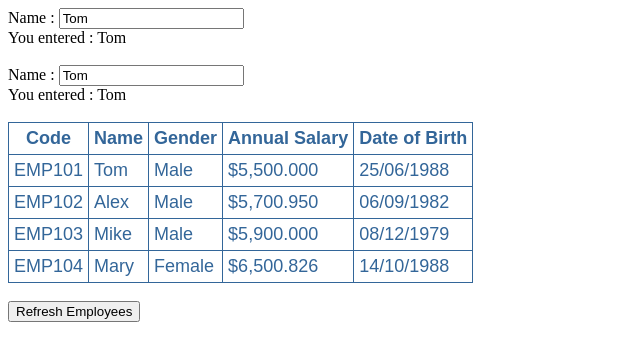
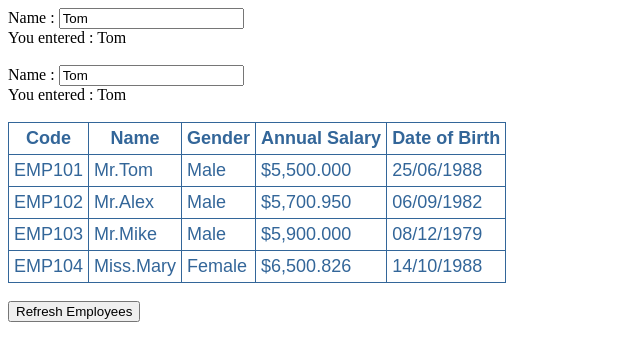
Before and after one commit to nesta-bg/Angular8-App-Part1, an Angular app in the folder Angular8-App-Part1/ClientApp/: page / in a window 1280 px wide. Shown: the top 360 px of the page, without its empty margins (0-640 px from the left). Built offline with nearby package versions, Linux system fonts and the light colour scheme.

Commit message:
Angular Custom Pipe.

```diff
--- a/Angular8-App-Part1/ClientApp/src/app/app.module.ts
+++ b/Angular8-App-Part1/ClientApp/src/app/app.module.ts
@@ -5,12 +5,14 @@ import { FormsModule } from '@angular/forms';
 import { AppComponent } from './app.component';
 import { EmployeeComponent } from './employee/employee.component';
 import { EmployeeListComponent } from './employee/employeeList.component';
+import { EmployeeTitlePipe } from './employee/employeeTitle.pipe';
 
 @NgModule({
   declarations: [
     AppComponent,
     EmployeeComponent,
-    EmployeeListComponent
+    EmployeeListComponent,
+    EmployeeTitlePipe
   ],
   imports: [
     BrowserModule,
--- a/Angular8-App-Part1/ClientApp/src/app/employee/employeeList.component.html
+++ b/Angular8-App-Part1/ClientApp/src/app/employee/employeeList.component.html
@@ -11,7 +11,7 @@
     <tbody>
         <tr *ngFor='let employee of employees; trackBy:trackByEmpCode'>
             <td>{{ employee.code | uppercase }}</td>
-            <td>{{ employee.name }}</td>
+            <td>{{ employee.name | employeeTitle:employee.gender }}</td>
             <td>{{ employee.gender }}</td>
             <td>{{ employee.annualSalary | currency:'USD':true:'1.3-3' }}</td>
             <!-- <td>{{ employee.dateOfBirth | date:'fullDate' | uppercase }}</td> -->
--- /dev/null
+++ b/Angular8-App-Part1/ClientApp/src/app/employee/employeeTitle.pipe.ts
@@ -0,0 +1,13 @@
+import { Pipe, PipeTransform } from '@angular/core';
+
+@Pipe({
+    name: 'employeeTitle'
+})
+export class EmployeeTitlePipe implements PipeTransform {
+    transform(value: string, gender: string): string {
+        if (gender.toLowerCase() == "male")
+            return "Mr." + value;
+        else
+            return "Miss." + value;
+    }
+}
```
